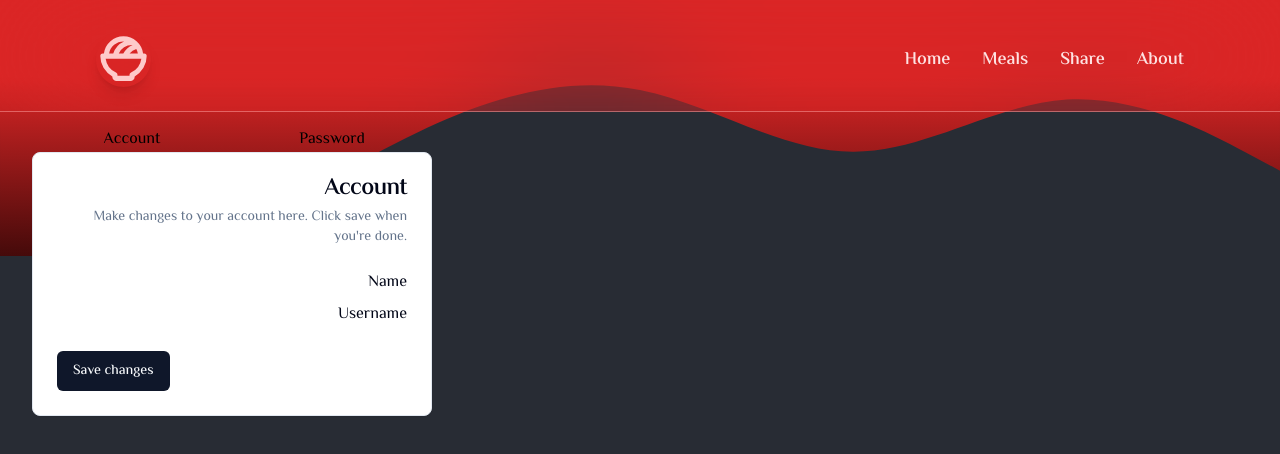
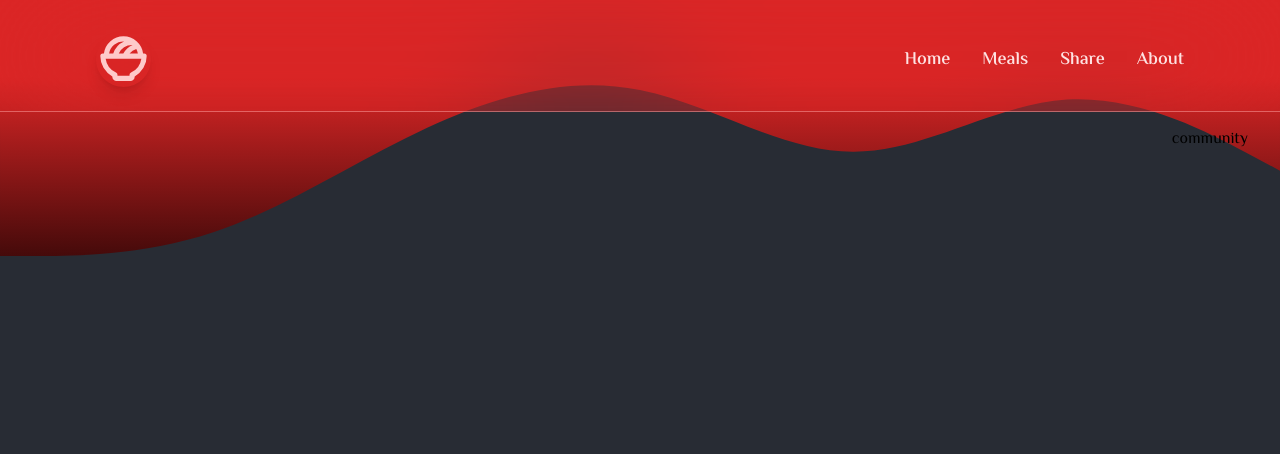
Before and after one commit to DevDhaif/next-food, a Next.js app: page /community in a window 1280 px wide. Shown: the top 454 px of the page. Built offline with nearby package versions, Linux system fonts and the light colour scheme.

Commit message:
bug page

```diff
--- a/app/community/page.js
+++ b/app/community/page.js
@@ -1,71 +1,58 @@
-import { Button } from "@/components/ui/button";
-import {
-  Card,
-  CardContent,
-  CardDescription,
-  CardFooter,
-  CardHeader,
-  CardTitle,
-} from "@/components/ui/card";
-import { Label } from "@radix-ui/react-label";
-import { Tabs, TabsContent, TabsList, TabsTrigger } from "@radix-ui/react-tabs";
-import { Input } from "postcss";
-import React from "react";
-
 function page() {
   return (
-    <Tabs defaultValue="account" className="w-[400px]">
-      <TabsList className="grid w-full grid-cols-2">
-        <TabsTrigger value="account">Account</TabsTrigger>
-        <TabsTrigger value="password">Password</TabsTrigger>
-      </TabsList>
-      <TabsContent value="account">
-        <Card>
-          <CardHeader>
-            <CardTitle>Account</CardTitle>
-            <CardDescription>
-              Make changes to your account here. Click save when you're done.
-            </CardDescription>
-          </CardHeader>
-          <CardContent className="space-y-2">
-            <div className="space-y-1">
-              <Label htmlFor="name">Name</Label>
-              {/* <Input id="name" defaultValue="Pedro Duarte" /> */}
-            </div>
-            <div className="space-y-1">
-              <Label htmlFor="username">Username</Label>
-              {/* <Input id="username" defaultValue="@peduarte" /> */}
-            </div>
-          </CardContent>
-          <CardFooter>
-            <Button>Save changes</Button>
-          </CardFooter>
-        </Card>
-      </TabsContent>
-      <TabsContent value="password">
-        <Card>
-          <CardHeader>
-            <CardTitle>Password</CardTitle>
-            <CardDescription>
-              Change your password here. After saving, you'll be logged out.
-            </CardDescription>
-          </CardHeader>
-          <CardContent className="space-y-2">
-            <div className="space-y-1">
-              <Label htmlFor="current">Current password</Label>
-              <Input id="current" type="password" />
-            </div>
-            <div className="space-y-1">
-              <Label htmlFor="new">New password</Label>
-              <Input id="new" type="password" />
-            </div>
-          </CardContent>
-          <CardFooter>
-            <Button>Save password</Button>
-          </CardFooter>
-        </Card>
-      </TabsContent>
-    </Tabs>
+    <p>community</p>
+    // <Tabs defaultValue="account" className="w-[400px]">
+    //   <TabsList className="grid w-full grid-cols-2">
+    //     <TabsTrigger value="account">Account</TabsTrigger>
+    //     <TabsTrigger value="password">Password</TabsTrigger>
+    //   </TabsList>
+    //   <TabsContent value="account">
+    //     <Card>
+    //       <CardHeader>
+    //         <CardTitle>Account</CardTitle>
+    //         <CardDescription>
+    //           Make changes to your account here. Click save when you're done.
+    //         </CardDescription>
+    //       </CardHeader>
+    //       <CardContent className="space-y-2">
+    //         <div className="space-y-1">
+    //           <Label htmlFor="name">Name</Label>
+    //           {/* <Input id="name" defaultValue="Pedro Duarte" /> */}
+    //         </div>
+    //         <div className="space-y-1">
+    //           <Label htmlFor="username">Username</Label>
+    //           {/* <Input id="username" defaultValue="@peduarte" /> */}
+    //         </div>
+    //       </CardContent>
+    //       <CardFooter>
+    //         <Button>Save changes</Button>
+    //       </CardFooter>
+    //     </Card>
+    //   </TabsContent>
+    //   <TabsContent value="password">
+    //     <Card>
+    //       <CardHeader>
+    //         <CardTitle>Password</CardTitle>
+    //         <CardDescription>
+    //           Change your password here. After saving, you'll be logged out.
+    //         </CardDescription>
+    //       </CardHeader>
+    //       <CardContent className="space-y-2">
+    //         <div className="space-y-1">
+    //           <Label htmlFor="current">Current password</Label>
+    //           <Input id="current" type="password" />
+    //         </div>
+    //         <div className="space-y-1">
+    //           <Label htmlFor="new">New password</Label>
+    //           <Input id="new" type="password" />
+    //         </div>
+    //       </CardContent>
+    //       <CardFooter>
+    //         <Button>Save password</Button>
+    //       </CardFooter>
+    //     </Card>
+    //   </TabsContent>
+    // </Tabs>
   );
 }
 
```
